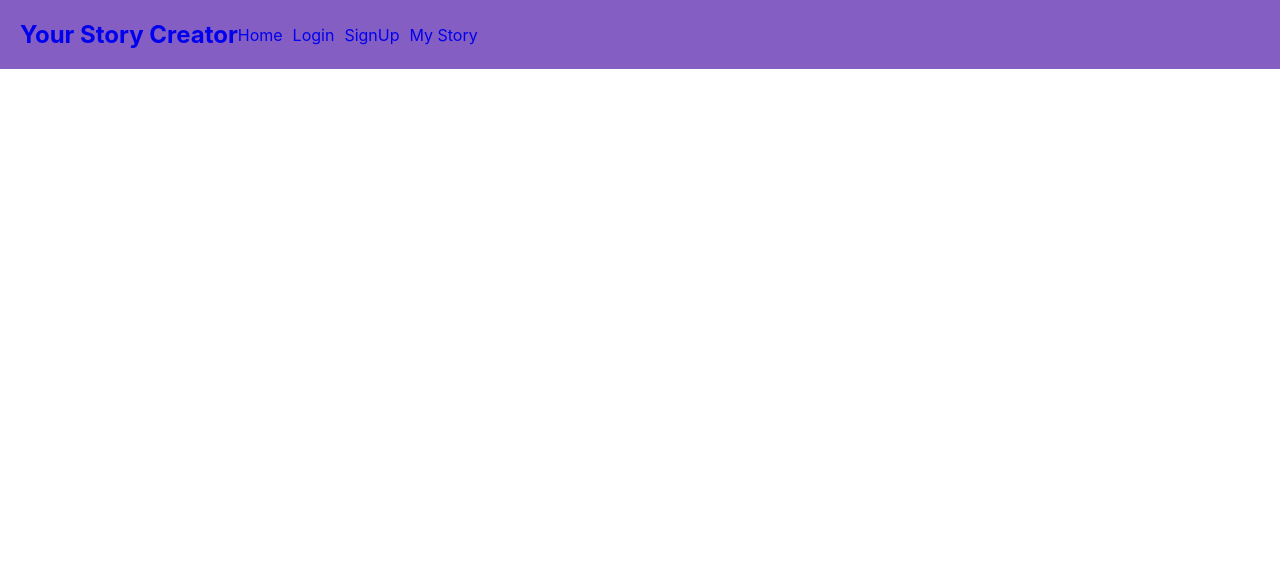
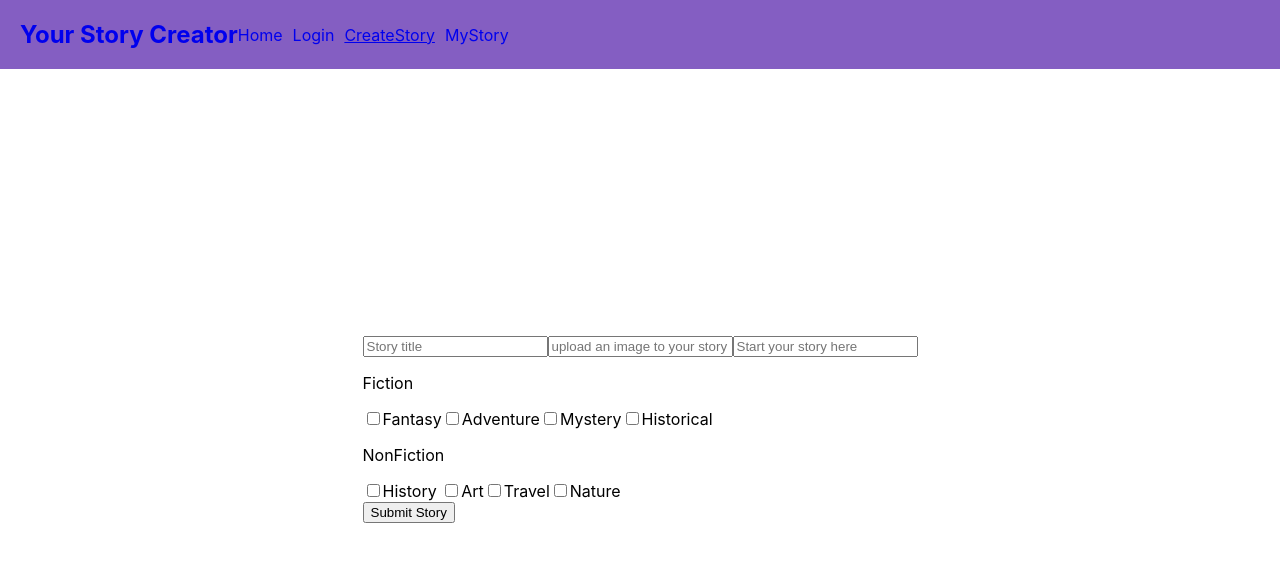
Before and after one commit to Yu-Miao222/project-Final, a React (Create React App) app: page /CreateStory in a window 1280 px wide. Shown: the top 562 px of the page. Built offline with nearby package versions, Linux system fonts and the light colour scheme.

Commit message:
create story form

```diff
--- a/src/App.js
+++ b/src/App.js
@@ -5,8 +5,9 @@ import { Home } from 'pages/Home';
 import { Login } from 'pages/Login';
 import { combineReducers, configureStore } from '@reduxjs/toolkit';
 import user from 'reducers/user';
-import thoughts from 'reducers/thoughts';
+import thoughts from 'reducers/stories';
 import { MyStory } from 'pages/MyStory';
+import { CreateStoryForm } from 'pages/CreateStoryForm';
 import { Provider } from 'react-redux';
 import styled from 'styled-components';
 
@@ -42,6 +43,7 @@ export const App = () => {
             <Route path="/" element={<Home />} />
             <Route path="/Login" element={<Login />} />
             <Route path="/MyStory" element={<MyStory />} />
+            <Route path="/CreateStory" element={<CreateStoryForm />} />
           </Routes>
         </MainWrapper>
       </BrowserRouter>
--- /dev/null
+++ b/src/components/Checkbox.js
@@ -0,0 +1,17 @@
+import React from 'react';
+
+const Checkbox = ({ tags, title, value, handleOnChange }) => {
+  return (
+    <label htmlFor={value}>
+      <input
+        type="checkbox"
+        name={value}
+        id={value}
+        checked={!!tags[value]}
+        onChange={(event) => handleOnChange(event)} />
+      {title}
+    </label>
+  )
+}
+
+export default Checkbox;
--- a/src/components/Story.js
+++ /dev/null
@@ -1,9 +0,0 @@
-import React from 'react'
-
-export const Story = () => {
-  return (
-    <>
-    all story will be stored here.
-    </>
-  )
-}
--- a/src/components/StoryForm.js
+++ /dev/null
@@ -1,9 +0,0 @@
-import React from 'react'
-
-export const StoryForm = () => {
-  return (
-    <>
-    Create your story here.
-    </>
-  )
-}
--- /dev/null
+++ b/src/components/StoryList.js
@@ -0,0 +1,9 @@
+import React from 'react'
+
+export const StoryList = () => {
+  return (
+    <>
+    all story will be listed here.
+    </>
+  )
+}
--- /dev/null
+++ b/src/pages/CreateStoryForm.js
@@ -0,0 +1,77 @@
+/* eslint-disable max-len */
+import React, { useState } from 'react'
+import Checkbox from 'components/Checkbox'
+
+export const FictionArray = [
+  { value: 'fantasy', title: 'Fantasy' },
+  { value: 'adventure', title: 'Adventure' },
+  { value: 'mystery', title: 'Mystery' },
+  { value: 'historical', title: 'Historical' }
+];
+export const NonFictionArray = [
+  { value: 'history', title: 'History ' },
+  { value: 'art', title: 'Art' },
+  { value: 'travel', title: 'Travel' },
+  { value: 'nature', title: 'Nature' }
+];
+
+export const CreateStoryForm = () => {
+  const [tags, setTags] = useState({});
+  const [storyTitle, setStoryTitle] = useState();
+  const [storyImg, setStoryImg] = useState();
+  const [storyContent, setStoryContent] = useState();
+
+  const handleOnChange = (event) => {
+    const key = event.target.name;
+    const currentValue = tags[key];
+    setTags(() => ({
+      ...tags,
+      [key]: !currentValue
+    }));
+  }
+
+  const handleStoryTitle = (event) => {
+    setStoryTitle(event.target.value)
+  };
+  const handleStoryImg = (event) => {
+    setStoryImg(event.target.value)
+  };
+  const handleStoryContent = (event) => {
+    setStoryContent(event.target.value)
+  };
+
+  return (
+    <div>
+      <form>
+        <input
+          type="text"
+          placeholder="Story title"
+          value={storyTitle}
+          onChange={handleStoryTitle} />
+        <input
+          type="url"
+          placeholder="upload an image to your story"
+          value={storyImg}
+          onChange={handleStoryImg} />
+        <input
+          type="text"
+          placeholder="Start your story here"
+          value={storyContent}
+          onChange={handleStoryContent} />
+        <tag>
+          <p>Fiction</p>
+          <div>
+            {FictionArray.map(({ title, value }) => <Checkbox key={value} title={title} value={value} handleOnChange={handleOnChange} tags={tags} />)}
+          </div>
+        </tag>
+        <tag>
+          <p>NonFiction</p>
+          <div>
+            {NonFictionArray.map(({ title, value }) => <Checkbox key={value} title={title} value={value} handleOnChange={handleOnChange} tags={tags} />)}
+          </div>
+        </tag>
+        <button type="submit">Submit Story</button>
+      </form>
+    </div>
+  )
+}
--- a/src/pages/Home.js
+++ b/src/pages/Home.js
@@ -1,30 +1,16 @@
 import React from 'react';
 import styled from 'styled-components';
-import { Story } from '../components/Story'
-import { StoryForm } from '../components/StoryForm'
+import { StoryList } from '../components/StoryList'
 
 const HomeWrapper = styled.div`
   display: flex;
   justify-content: space-between;
 `;
 
-const LeftSection = styled.div`
-  flex: 1;
-`;
-
-const RightSection = styled.div`
-  flex: 1;
-`;
-
 export const Home = () => {
   return (
     <HomeWrapper>
-      <LeftSection>
-        <Story />
-      </LeftSection>
-      <RightSection>
-        <StoryForm />
-      </RightSection>
+      <StoryList />
     </HomeWrapper>
   );
 };
--- a/src/pages/Login.js
+++ b/src/pages/Login.js
@@ -68,6 +68,7 @@ const RLWrapper = styled.div`
     justify-content: center;
     align-items: center;
 `
+
 export const Login = () => {
   const [username, setUsername] = useState('');
   const [password, setPassword] = useState('')
--- a/src/pages/Nav.js
+++ b/src/pages/Nav.js
@@ -43,10 +43,10 @@ export const Nav = () => {
           <StyledNavLink to="/Login">Login</StyledNavLink>
         </li>
         <li>
-          <StyledNavLink to="/SignUp">SignUp</StyledNavLink>
+          <StyledNavLink to="/CreateStory">CreateStory</StyledNavLink>
         </li>
         <li>
-          <StyledNavLink to="/MyStory">My Story</StyledNavLink>
+          <StyledNavLink to="/MyStory">MyStory</StyledNavLink>
         </li>
       </ul>
     </NavWrapper>
--- a/src/reducers/thoughts.js
+++ b/src/reducers/stories.js
@@ -1,7 +1,7 @@
 import { createSlice } from '@reduxjs/toolkit';
 
-const thoughts = createSlice({
-  name: 'thoughts',
+const stories = createSlice({
+  name: 'stories',
   initialState: {
     items: [],
     error: null
@@ -15,4 +15,4 @@ const thoughts = createSlice({
     }
   }
 });
-export default thoughts
+export default stories
--- a/src/utils/urls.js
+++ b/src/utils/urls.js
@@ -1,2 +1,2 @@
-const BASE_URL = 'https://project-auth-mfntgatb4a-lz.a.run.app';
+const BASE_URL = 'http://127.0.0.1:8080'; // /storyCreator';
 export const API_URL = (slug) => `${BASE_URL}/${slug}`
```
